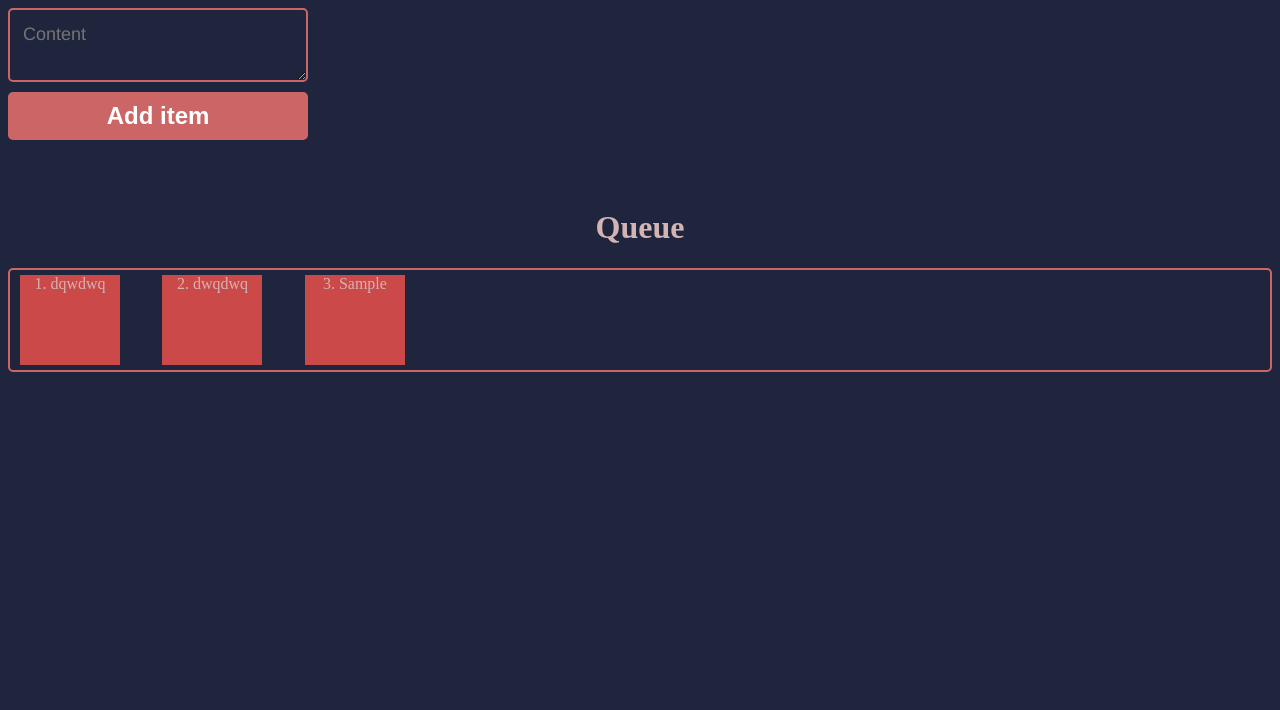
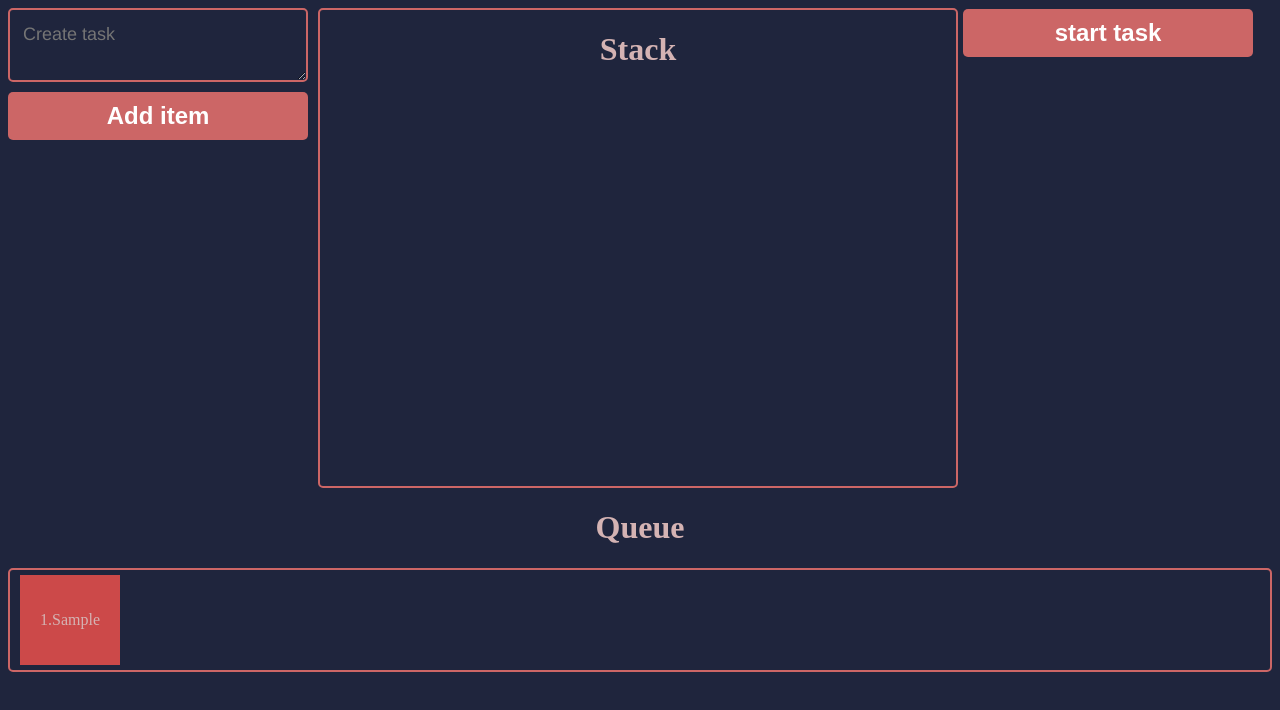
Before and after one commit to Andr-Shch/Queue-behaviour, a plain HTML site: page index.html in a window 1280 px wide. Both pictures are taken after typing "Sample" into the empty fields and a click on the input "Add item". Drawn offline with Linux system fonts and the light colour scheme.

Commit message:
TAsk points ok

```diff
--- a/index.html
+++ b/index.html
@@ -9,17 +9,24 @@
     <link rel="stylesheet" href="styles.css"/>
 </head>
 <body>
-    <aside class="create-queue-item">
-    <form>
+    <main class="main">
+    <form id="form" class="create-queue-item">
+        <textarea name="text" class="create-queue-item__content" placeholder="Create task" required  ></textarea>
 
-        <textarea name="text" class="create-queue-item__content" placeholder="Content"></textarea>
         <input type="submit" value="Add item"/>
       </form>
-    </aside>
-    <main>
+      <div class="stack">
+          <h1>Stack</h1>
+      </div>
+      <div class="start-task">
+
+        <input id="startBtn" type="submit" value="start task"/>
+      </div>
+    </main>
+    <footer>
         <h1>Queue</h1>
        <div class="queue"></div>
-    </main>
+    </footer>
 
 
 
--- a/main.js
+++ b/main.js
@@ -1,19 +1,46 @@
  const newItem = document.querySelector('.create-queue-item__content');
- const addBtn = document.querySelector('input')
+ const startBtn = document.querySelector('#startBtn')
  const queue = document.querySelector('.queue')
- const queueList=['dqwdwq', 'dwqdwq' ]
+ const form = document.getElementById('form')
+ const mentalAge = 16
 
- queue.innerHTML=queueList.map((el, ind)=>`<div class="queue__item"><span>${ind+1}.</span> ${el}</div>`).join` `
 
- addBtn.onclick = (e) =>{
-    e.preventDefault();
-    createQueueItem()
-    newItem.value = '';
-    sessionStorage.setItem('queueList', queueList)
+ let queueList=[]
+
+ const createQueue=()=>{      // create divs for queue from queueList(array)
+    queue.innerHTML=queueList.map((el, ind)=>`<div class="queue__item"><span>${ind+1}.</span> ${el}</div>`).join` `
  }
 
- createQueueItem = ()=>{
-    queueList.push(newItem.value);
-    console.log(queueList);
-    queue.innerHTML=queueList.map((el, ind)=>`<div class="queue__item"><span>${ind+1}.</span> ${el}</div>`).join` `
+ window.onload = function(){      //Geting data from sessinStorage
+    let storageData = JSON.parse( sessionStorage.getItem('data') );
+    if (storageData){
+    queueList = storageData;
+    createQueue();
+    }
  }
+
+ function setInSessinStorage (value) {      //set data to sessionStorage
+   sessionStorage.setItem( 'data', JSON.stringify(value) )
+ }
+
+
+
+
+
+ form.onsubmit = (e) =>{
+    e.preventDefault();
+ if(queueList.length>=mentalAge){     //validation for quantity
+      alert('Error: Queue frame too large. Strat task to free space, only 16 slots available ')
+  } else{
+    queueList.push(newItem.value)
+    createQueue()
+    newItem.value = '';
+    setInSessinStorage(queueList)
+  }
+ }
+
+ startBtn.addEventListener('click', ()=>{
+     queueList.shift()
+     createQueue()
+     setInSessinStorage(queueList)
+ })
--- a/styles.css
+++ b/styles.css
@@ -6,6 +6,10 @@
 
   body {
       background: #1f253d;
+  }
+  .main{
+      display: flex;
+      height: 60vh;
   }
   .create-queue-item{
       height: 180px;
@@ -43,11 +47,25 @@
   }
   [type="submit"]:hover { background:#CC4949; }
 
+  .stack{
+    border:2px solid #CC6666;
+    margin-left:  10px;
+    border-radius:5px;
+    width: 50vw;
+  }
+
+ .start-task{
+     padding: 5px;
+     width: 300px;
+ }
+
+
 
   .queue{
-    display: grid;
-    grid-template-columns: repeat(auto-fill, minmax(100px, 1fr));
-    grid-gap:2rem;
+
+                display: flex;
+                overflow: auto;
+                scroll-behavior: smooth;
       width: 100%;
       border:2px solid #CC6666;
       border-radius: 5px;
@@ -56,16 +74,27 @@
 
   }
   .queue__item{
+      display: flex;
+      justify-content: center;
+      align-items: center;
       background-color: #CC4949;
-      width: 100px;
+      min-width: 100px;
+      max-width: 110px;
       height: 90px;
       margin: auto 5px;
       text-align: center;
-      text-overflow: e;
-      padding: auto 5px;
+      text-overflow: unset ;
+      padding:  5px;
       color:rgb(212, 179, 179);
   }
   h1{
       text-align: center;
       color:rgb(212, 179, 179);
   }
+  ::-webkit-scrollbar {
+    width: 0;
+    background: transparent;
+}
+  ::-webkit-scrollbar-thumb {
+    background: #958ad3;
+}
```
